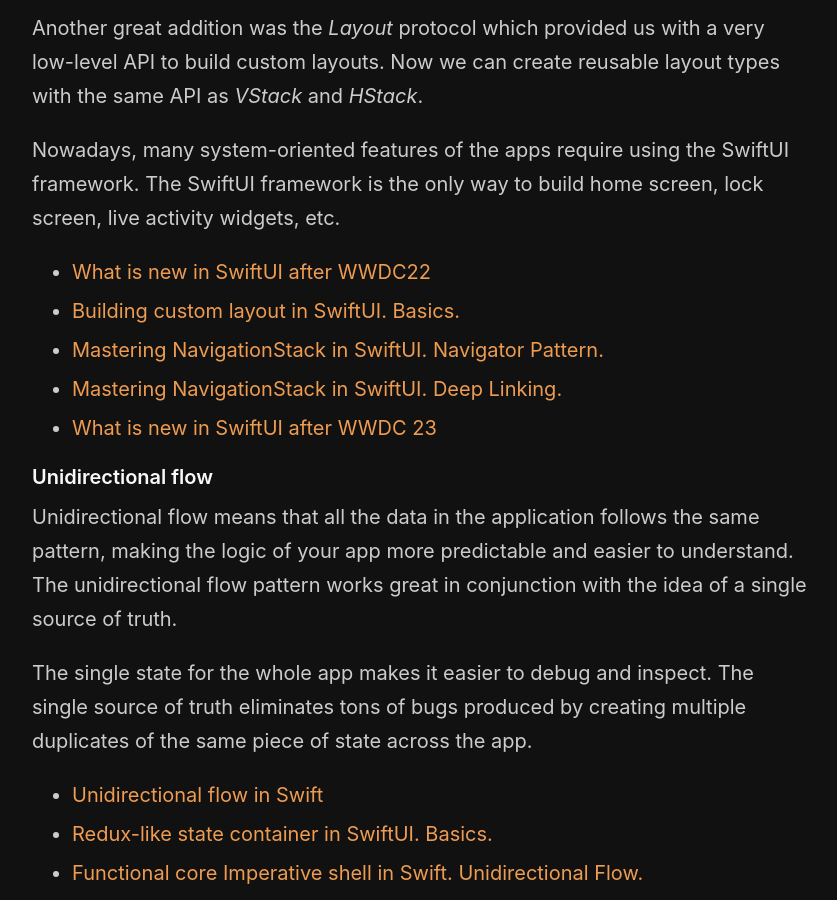
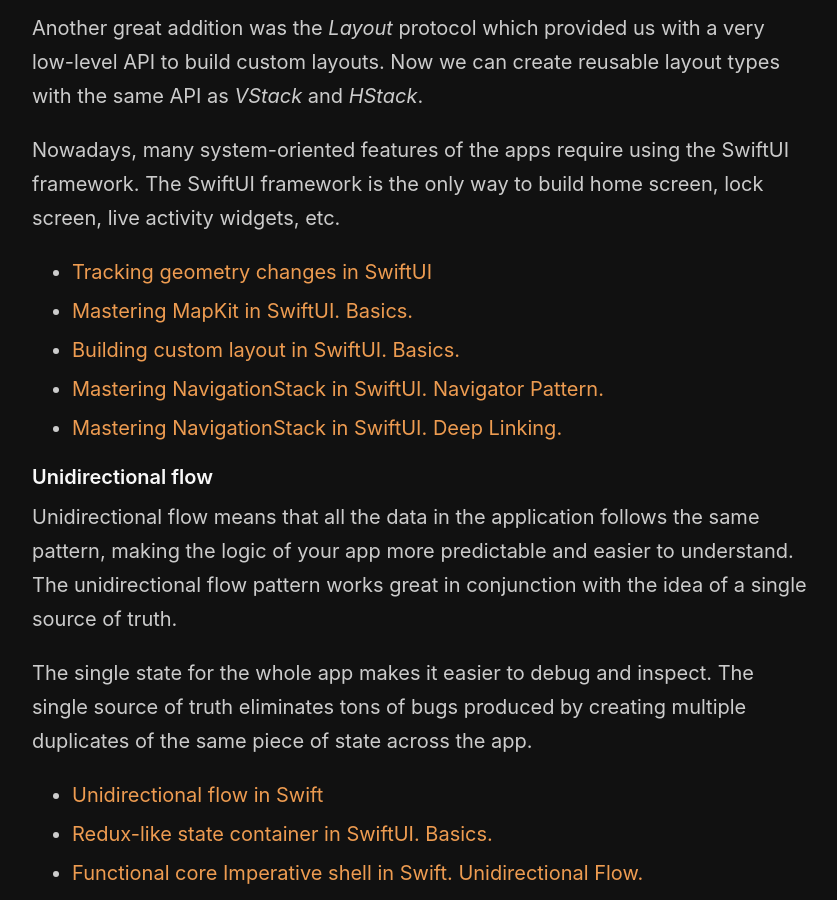
Before and after one commit to mecid/mecid.github.io, a Jekyll site: the page built from _posts/2022-12-27-ios-development-trends-in-review.md, in a window 1280 px wide and 900 px high, scrolled down 879 px. Shown: the whole window, without its empty margins (218-1055 px from the left). Built offline with Jekyll 4.4.1, drawn with Linux system fonts in a browser that asks for light colours.

Commit message:
ios trends post tuned

```diff
--- a/_posts/2022-12-27-ios-development-trends-in-review.md
+++ b/_posts/2022-12-27-ios-development-trends-in-review.md
@@ -18,11 +18,11 @@
 
 Nowadays, many system-oriented features of the apps require using the SwiftUI framework. The SwiftUI framework is the only way to build home screen, lock screen, live activity widgets, etc.
 
-* [What is new in SwiftUI after WWDC22](/2022/06/07/what-is-new-in-swiftui-after-wwdc22/)
+* [Tracking geometry changes in SwiftUI](/2024/08/13/tracking-geometry-changes-in-swiftui/)
+* [Mastering MapKit in SwiftUI. Basics.](/2023/11/28/mastering-mapkit-in-swiftui-basics/)
 * [Building custom layout in SwiftUI. Basics.](/2022/11/16/building-custom-layout-in-swiftui-basics/)
 * [Mastering NavigationStack in SwiftUI. Navigator Pattern.](/2022/06/15/mastering-navigationstack-in-swiftui-navigator-pattern/)
 * [Mastering NavigationStack in SwiftUI. Deep Linking.](/2022/06/21/mastering-navigationstack-in-swiftui-deep-linking/)
-* [What is new in SwiftUI after WWDC 23](/2023/06/06/what-is-new-in-swiftui-after-wwdc23/)
 
 #### Unidirectional flow
 Unidirectional flow means that all the data in the application follows the same pattern, making the logic of your app more predictable and easier to understand. The unidirectional flow pattern works great in conjunction with the idea of a single source of truth.
```
